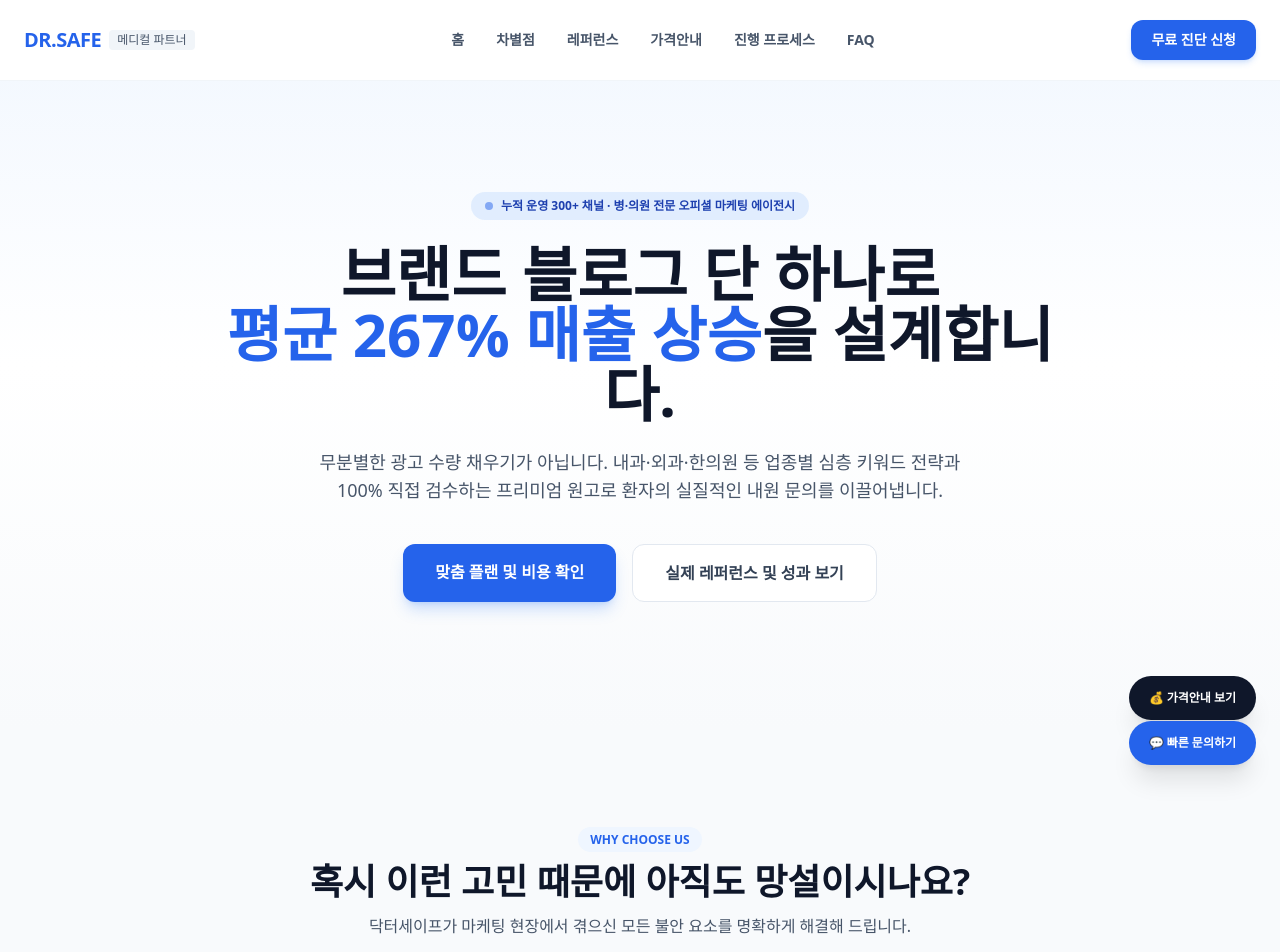
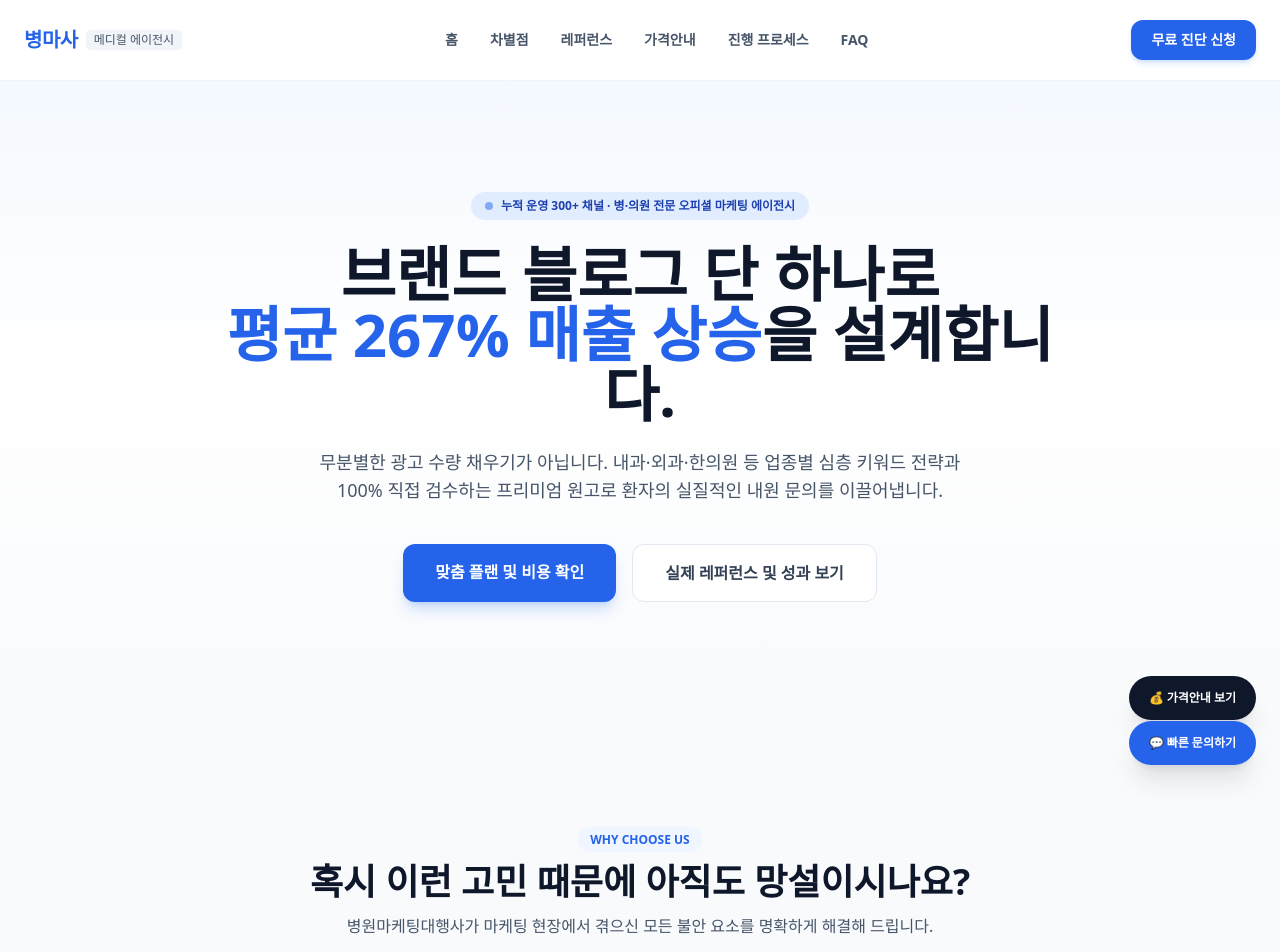
Before and after one commit to lorddesign86/hospital, a plain HTML site: page index.html in a window 1280 px wide. Shown: the top 952 px of the page. Drawn offline with nearby package versions, Linux system fonts and the light colour scheme.

Commit message:
Update index.html

```diff
--- a/index.html
+++ b/index.html
@@ -3,7 +3,7 @@
 <head>
     <meta charset="UTF-8">
     <meta name="viewport" content="width=device-width, initial-scale=1.0">
-    <title>닥터세이프 (Dr.Safe) - 메디컬 마케팅 파트너</title>
+    <title>병원마케팅대행사닷컴(병마사) - 병원 브랜드블로그 전문마케팅대행사</title>
     <!-- Tailwind CSS CDN -->
     <script src="https://cdn.tailwindcss.com"></script>
     <style>
@@ -18,8 +18,8 @@
     <header class="fixed top-0 left-0 right-0 z-50 bg-white/95 backdrop-blur-md border-b border-slate-100 shadow-xs">
         <div class="max-w-7xl mx-auto px-6 h-20 flex items-center justify-between">
             <a href="#home" class="flex items-center gap-2">
-                <span class="text-xl font-black text-blue-600 tracking-tight">DR.SAFE</span>
-                <span class="text-xs bg-slate-100 text-slate-600 px-2 py-0.5 rounded font-medium">메디컬 파트너</span>
+                <span class="text-xl font-black text-blue-600 tracking-tight">병마사</span>
+                <span class="text-xs bg-slate-100 text-slate-600 px-2 py-0.5 rounded font-medium">메디컬 에이전시</span>
             </a>
             <nav class="hidden md:flex space-x-8 text-sm font-semibold text-slate-600">
                 <a href="#home" class="hover:text-blue-600 transition">홈</a>
@@ -58,7 +58,7 @@
         <div class="text-center mb-16">
             <span class="text-xs font-bold text-blue-600 bg-blue-50 px-3 py-1 rounded-full">WHY CHOOSE US</span>
             <h2 class="text-2xl md:text-4xl font-black text-slate-900 mt-3 mb-3">혹시 이런 고민 때문에 아직도 망설이시나요?</h2>
-            <p class="text-slate-600">닥터세이프가 마케팅 현장에서 겪으신 모든 불안 요소를 명확하게 해결해 드립니다.</p>
+            <p class="text-slate-600">병원마케팅대행사가 마케팅 현장에서 겪으신 모든 불안 요소를 명확하게 해결해 드립니다.</p>
         </div>
         <div class="grid md:grid-cols-3 gap-8">
             <div class="bg-white p-8 rounded-3xl border border-slate-100 shadow-sm hover:shadow-md transition">
```
